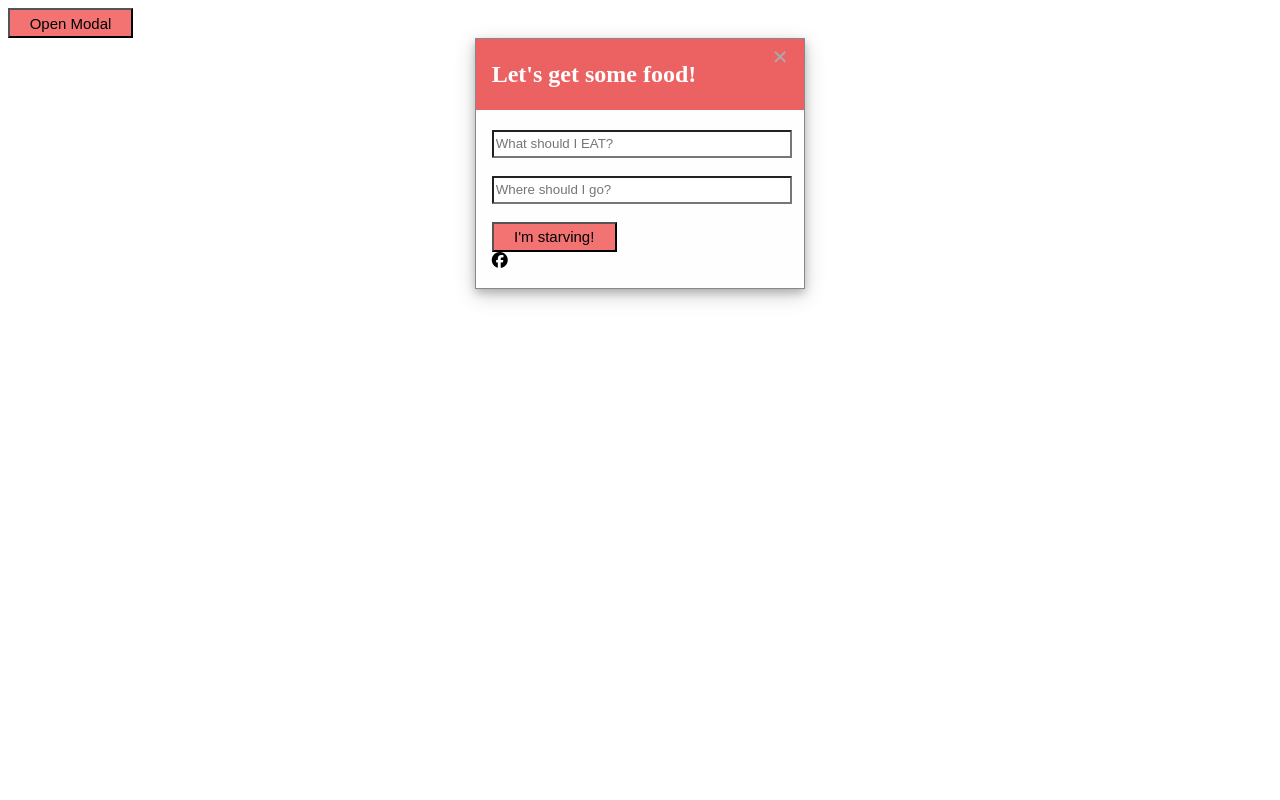
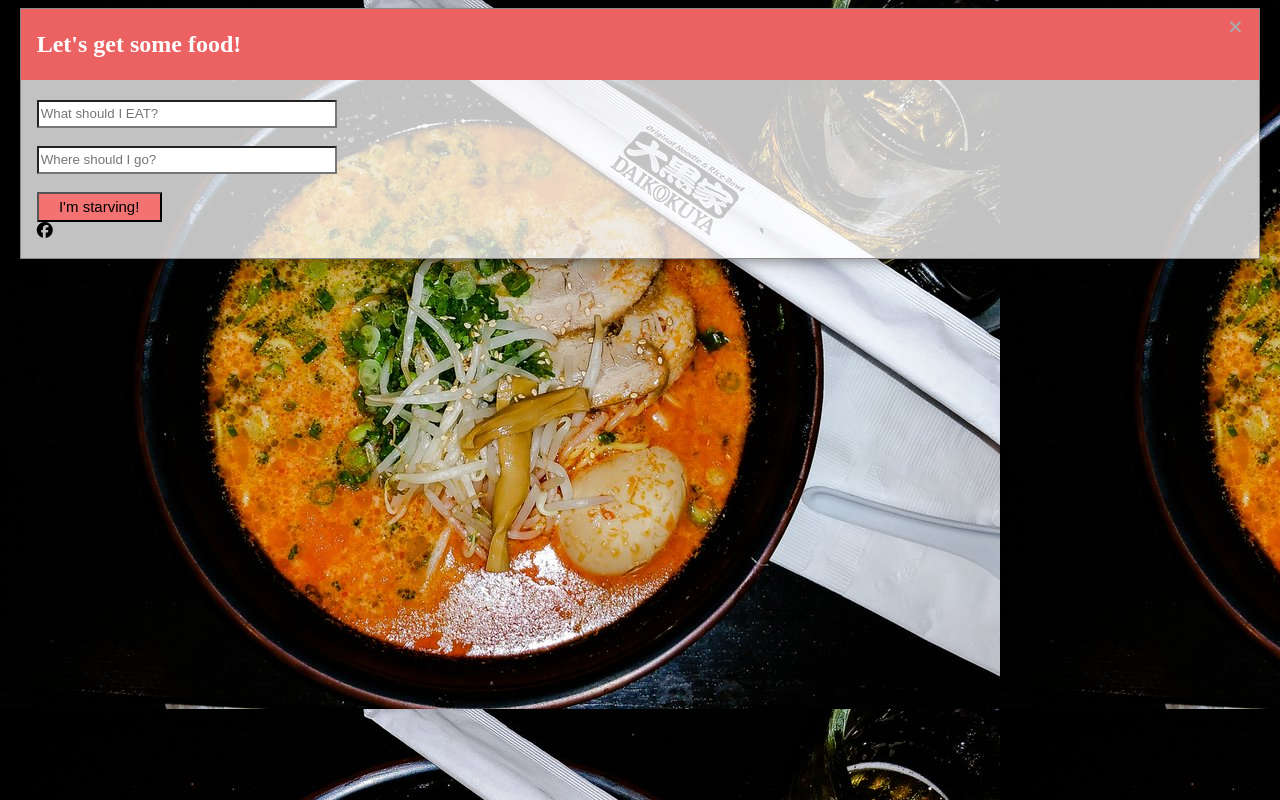
Before and after one commit to ringoyip0901/hackathon, a browser extension: page w3/index.html in a window 1280 px wide. Drawn offline with Linux system fonts and the light colour scheme.

Commit message:
hackathon

```diff
--- a/w3/index.html
+++ b/w3/index.html
@@ -1,16 +1,15 @@
 <html>
 <head>
   <meta charset="UTF-8">
-  <title>Instagram Login</title>
-  <script type='text/javascript' src='main.js'></script>
-  <script type='text/javascript' src='index.js'></script>
+  <title>Too Lazy to Yelp</title>
+
   <link rel="stylesheet" type="text/css" href="style.css">
   <link rel="stylesheet" href="font-awesome/css/font-awesome.min.css">
+
 </head>
 
 
 <body>
-<button id="myBtn">Open Modal</button>
 
 	<!-- The Modal -->
 	<div id="myModal" class="modal">
@@ -42,7 +41,7 @@
 				<input type="Location" placeholder = "Where should I go?" id="location" required>
 				<br/>
 				<br/>
-				<button type="submit" onclick="findFood()">I'm starving!</button>
+				<button type="submit" id = "sendButton">I'm starving!</button>
 				<br/>
 				<i class="fa fa-facebook-official" aria-hidden="true"></i>
 <!-- 				<a class="facebookLink" href="http://www.yelp.com">Go on Yelp</a>
@@ -67,7 +66,7 @@
 
 
 </body>
-
+<script type='text/javascript' src='main.js'></script>
 
 
 </html>
--- a/w3/style.css
+++ b/w3/style.css
@@ -1,3 +1,9 @@
+body{
+
+    background-image: url("icon.png");
+
+
+}
 .modal {
     display: none; /* Hidden by default */
     position: fixed; /* Stay in place */
@@ -17,7 +23,7 @@
     margin: 15% auto; /* 15% from the top and centered */
     padding: 20px;
     border: 1px solid #888;
-    width: 26%; /* Could be more or less, depending on screen size */
+    width: 98%; /* Could be more or less, depending on screen size */
 }
 
 /* The Close Button */
@@ -54,11 +60,11 @@
 /* Modal Content */
 .modal-content {
     position: relative;
-    background-color: #fefefe;
+    background-color: #ffffffc2;
     margin: auto;
     padding: 0;
     border: 1px solid #888;
-    width: 26%;
+    width: 98%;
     box-shadow: 0 4px 8px 0 rgba(0,0,0,0.2),0 6px 20px 0 rgba(0,0,0,0.19);
     -webkit-animation-name: animatetop;
     -webkit-animation-duration: 0.4s;
```
Also changed, not shown: w3/manifest.json.
